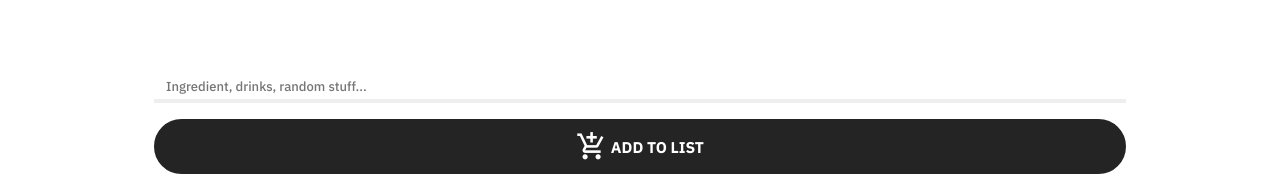
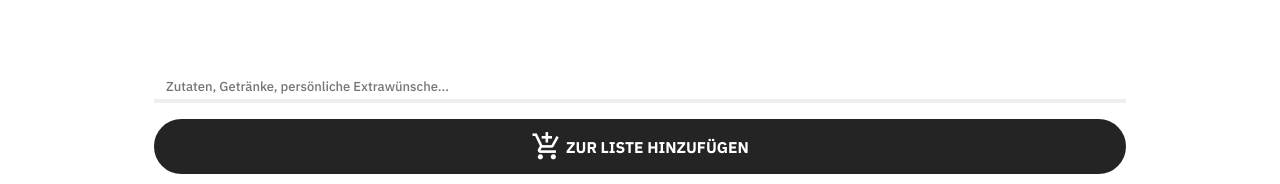
Before and after one commit to aix-pizza-time/listee, a Vue app in the folder client/: page / in a window 1280 px wide. Shown: the part 514-698 px from the top of the page. Built offline with nearby package versions, Linux system fonts and the light colour scheme; no server answers.

Commit message:
Translate more components to german

```diff
--- a/client/src/components/Footer.vue
+++ b/client/src/components/Footer.vue
@@ -1,6 +1,7 @@
 <template>
   <footer>
-      Built by <a href="https://git.rwth-aachen.de/zoomoid/" target="_blank">Alexander Bartolomey</a> with <span style="color: red">❤️</span> and 🍕
+      Gebaut von <a href="https://git.rwth-aachen.de/zoomoid/" target="_blank">Alexander
+      Bartolomey</a> mit viel <span style="color: red">❤️</span> und noch mehr 🍕!
   </footer>
 </template>
 
--- a/client/src/components/Form.vue
+++ b/client/src/components/Form.vue
@@ -4,13 +4,13 @@
       type="text"
       v-model="newEntry"
       name="entry"
-      placeholder="Ingredient, drinks, random stuff..."/>
+      placeholder="Zutaten, Getränke, persönliche Extrawünsche..."/>
     <button class="addButton" type="button" @click="add(newEntry)">
       <i class="material-icons">
         add_shopping_cart
       </i>
       <span>
-        Add to list
+        Zur Liste hinzufügen
       </span>
     </button>
     <div class="spacer"></div>
```
